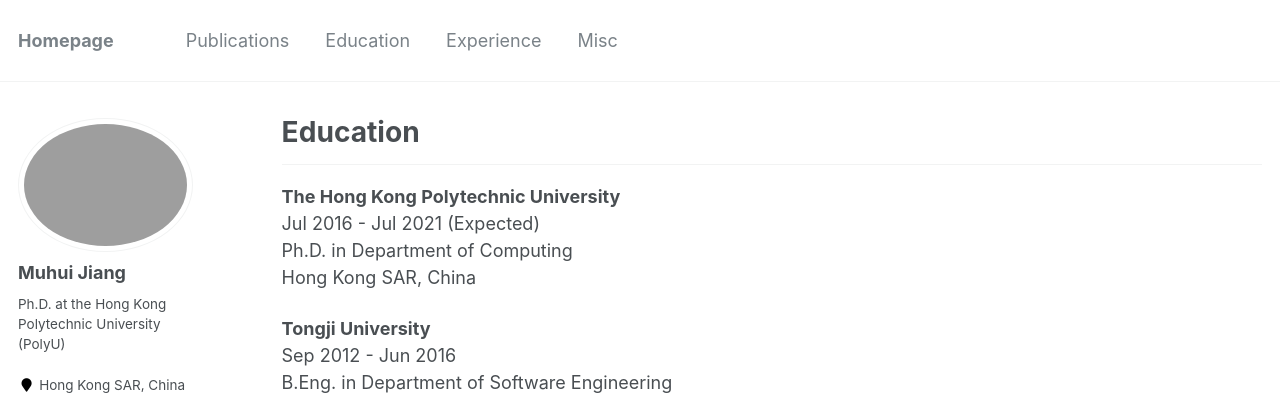
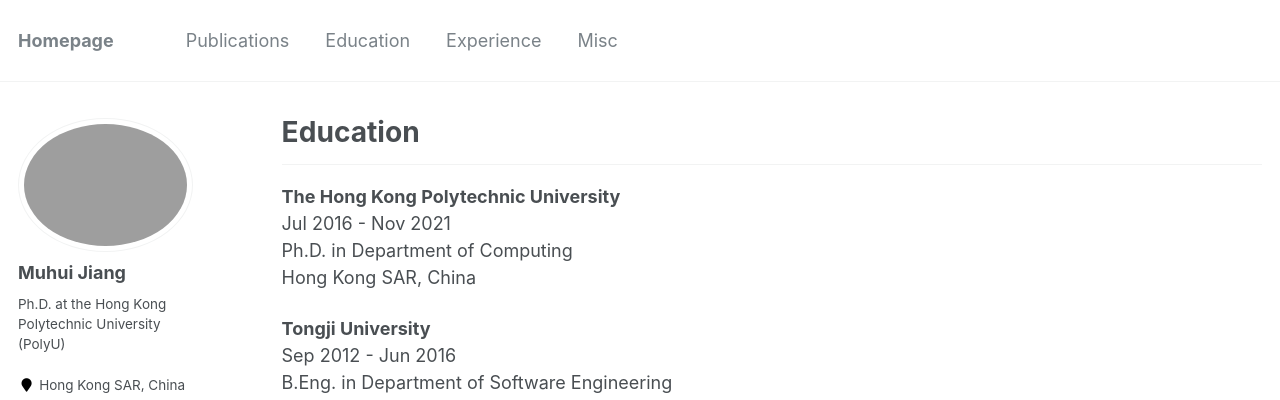
Before and after one commit to valour01/valour01.github.io, a Jekyll site: the page built from _pages/education.md, in a window 1280 px wide. Shown: the top 400 px of the page. Built offline with Jekyll 4.4.1, drawn with Linux system fonts in a browser that asks for light colours.

Commit message:
Update education.md

```diff
--- a/_pages/education.md
+++ b/_pages/education.md
@@ -9,7 +9,7 @@
 <hr>
 
 **The Hong Kong Polytechnic University**<br>
-Jul 2016 - Jul 2021 (Expected)<br>
+Jul 2016 - Nov 2021 <br>
 Ph.D. in Department of Computing<br>
 Hong Kong SAR, China
 
```
